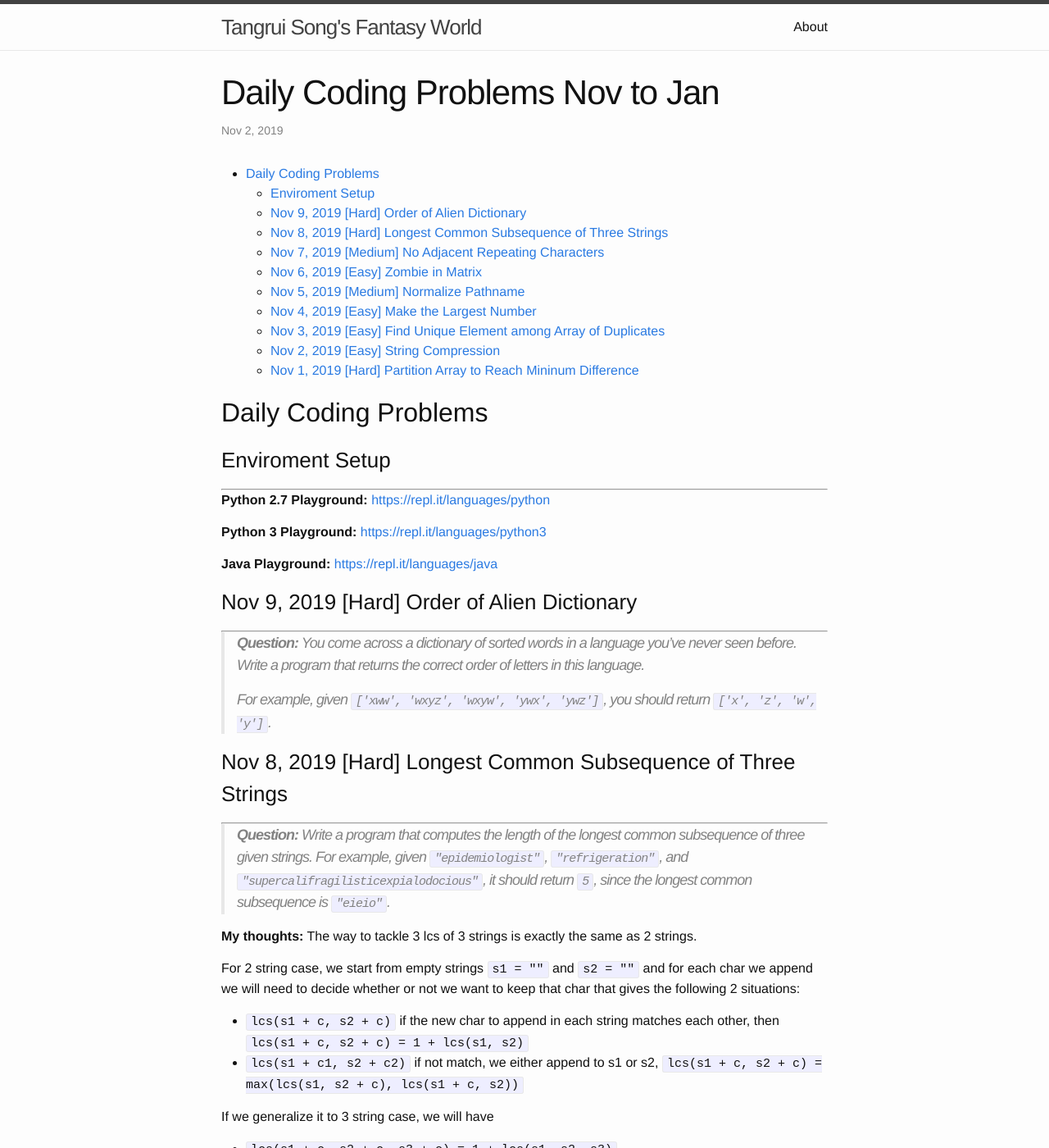
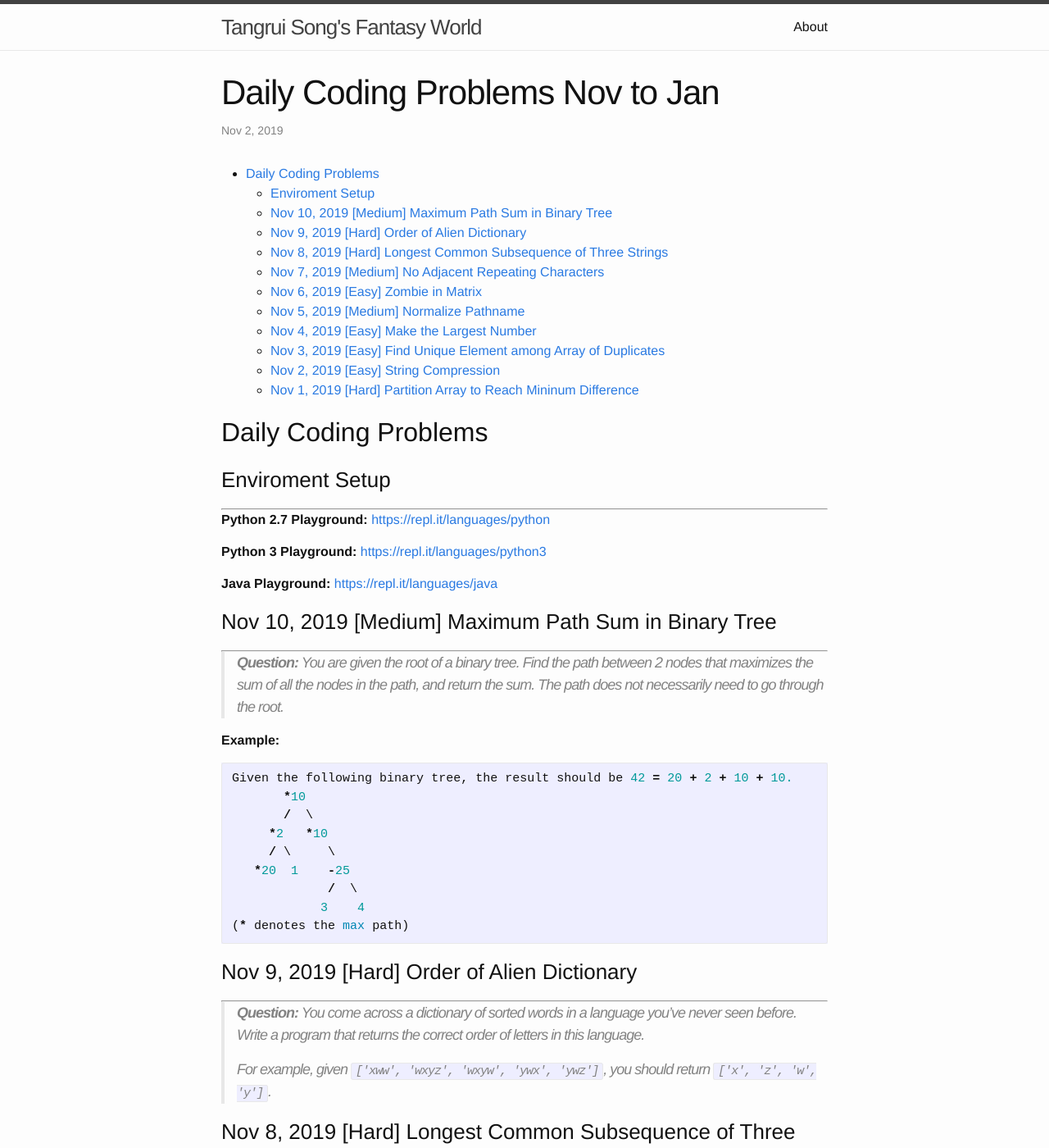
Before and after one commit to trsong/trsong.github.io, a Jekyll site: the page built from _posts/2019-11-01-DailyQuestionsNov.md, in a window 1280 px wide and 1400 px high. Shown: the whole window at 82% size. Built offline with Jekyll 4.4.1, drawn with Linux system fonts in a browser that asks for light colours.

Commit message:
Add Nov 10 Question

````diff
--- a/_posts/2019-11-01-DailyQuestionsNov.md
+++ b/_posts/2019-11-01-DailyQuestionsNov.md
@@ -19,6 +19,22 @@ categories: Python/Java
 **Java Playground:** [https://repl.it/languages/java](https://repl.it/languages/java)
 
 
+### Nov 10, 2019 \[Medium\] Maximum Path Sum in Binary Tree
+---
+> **Question:** You are given the root of a binary tree. Find the path between 2 nodes that maximizes the sum of all the nodes in the path, and return the sum. The path does not necessarily need to go through the root.
+
+**Example:**
+```py
+Given the following binary tree, the result should be 42 = 20 + 2 + 10 + 10.
+       *10
+       /  \
+     *2   *10
+     / \     \
+   *20  1    -25
+             /  \
+            3    4
+(* denotes the max path)
+```
 
 ### Nov 9, 2019 \[Hard\] Order of Alien Dictionary
 ---
````
